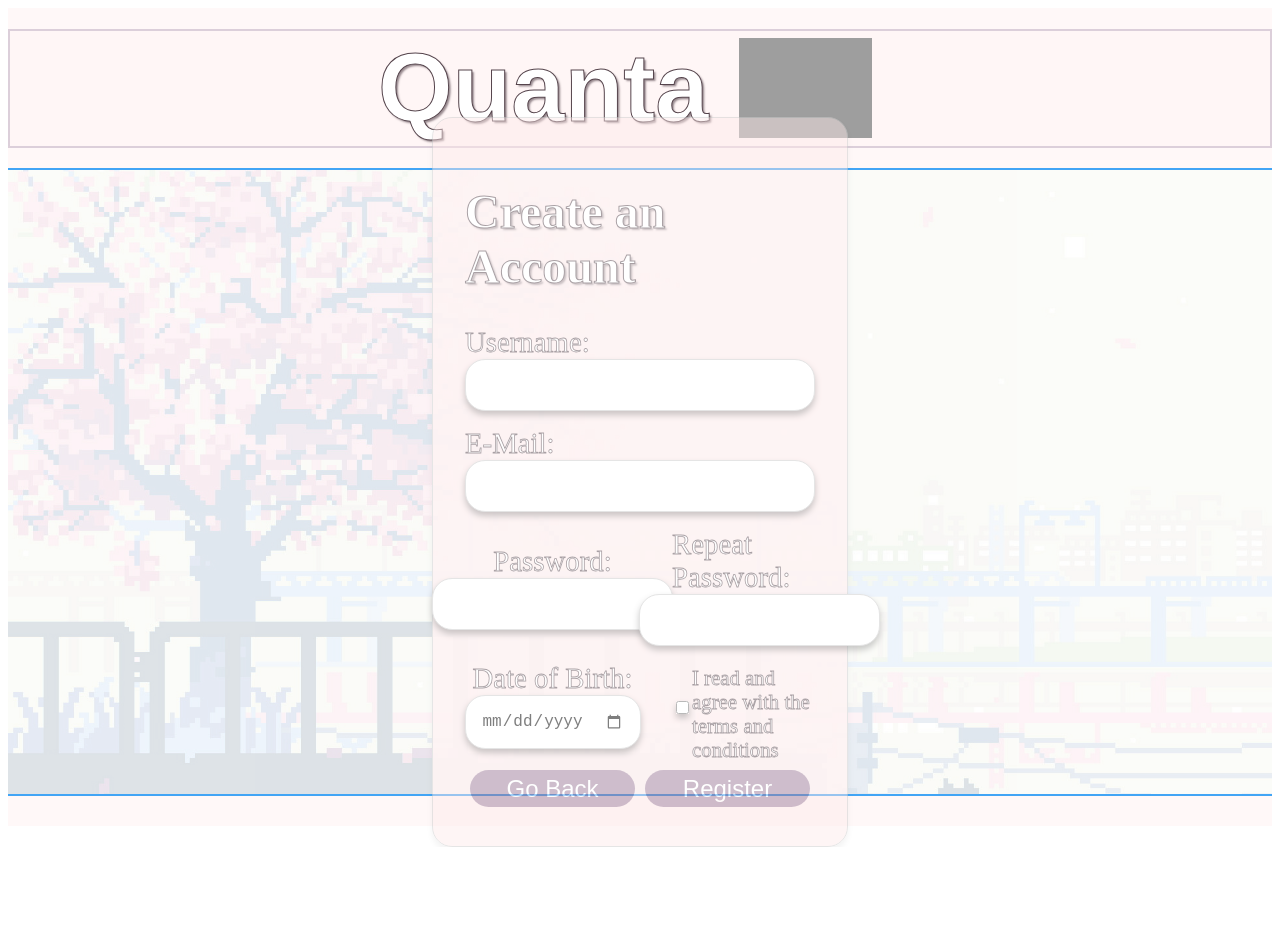
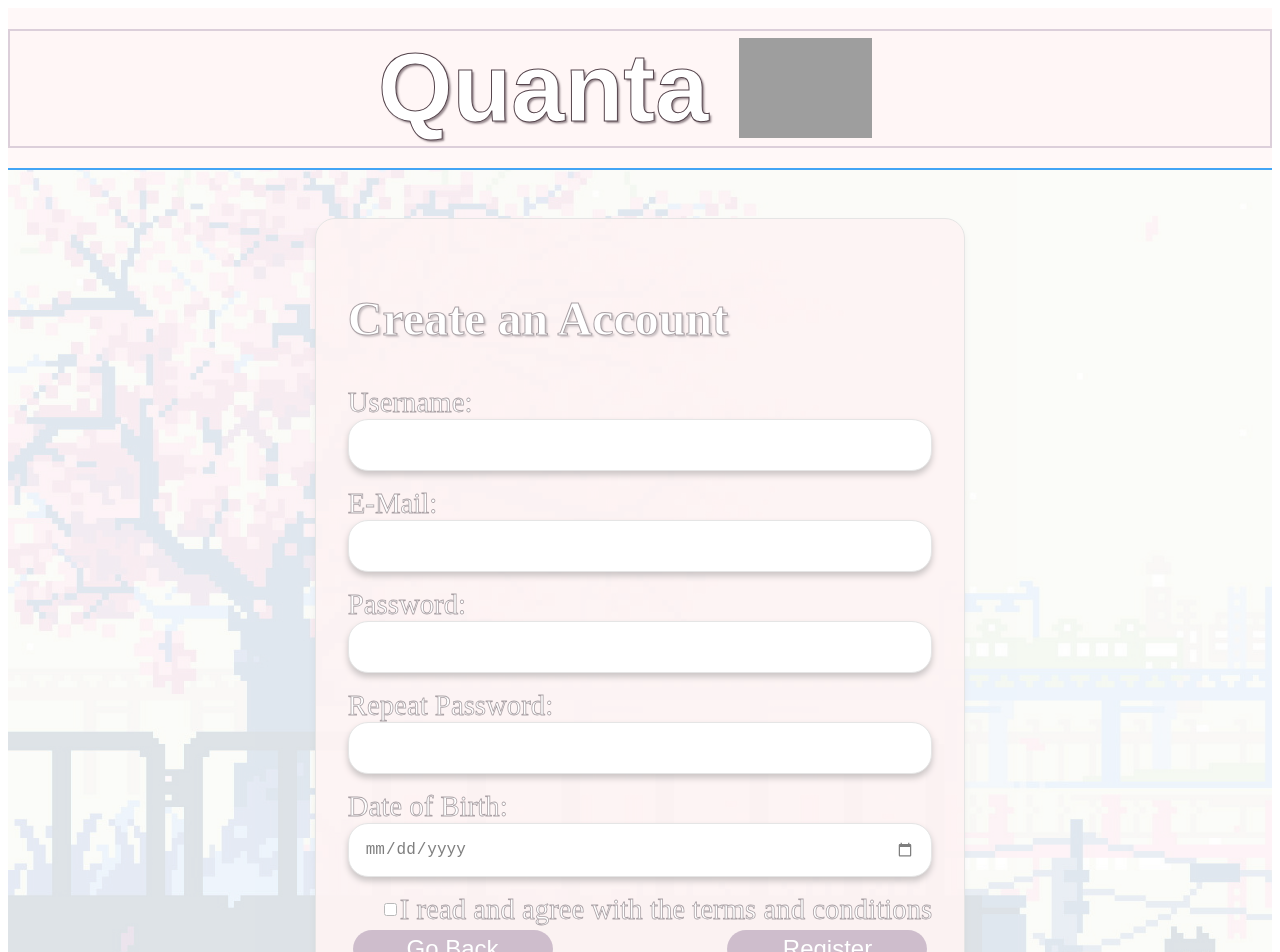
Before and after one commit to koteczki01/time_management_web_app, a Nuxt app in the folder frontend/: page /signup in a window 1280 px wide. Shown: the top 952 px of the page. Before the commit the page ends 847 px from the top, so only its background shows below. Built offline with nearby package versions, Linux system fonts and the light colour scheme; grey boxes are pictures that could not be loaded.

Commit message:
Poprawki w stylowaniu i layoucie

```diff
--- a/frontend/layouts/user.vue
+++ b/frontend/layouts/user.vue
@@ -2,7 +2,7 @@
   <div class="top-bar">
     <div class="center-top-bar">
       <h1>Quanta</h1>
-      <img src="public/image.png" alt="Quanta logo" class="logo" />
+      <img src="public/image.png" alt="Quanta logo" class="logo">
     </div>
   </div>
   <div class="auth-container">
@@ -10,13 +10,11 @@
       <slot />
     </div>
   </div>
-  <footer></footer>
 </template>
 
 <style scoped>
 .auth-container {
   opacity: 0.5;
-  height: 78vh;
   display: flex;
   background-image: url('public/background.jpg');
   background-size: cover;
@@ -58,13 +56,13 @@ footer{
   background-color: #FFF8F8;
   border-top: 2px solid #42A5F5;
 }
+
 .auth-card {
   display: flex;
+  margin: 48px 0px;
   flex-direction: column;
   align-items: center;
   justify-content: center;
-  width: 350px;
-  height: 83vh;
   background-color: #FEEAEAEA;
   padding: 2rem;
   border-radius: 20px;
--- a/frontend/pages/signin.vue
+++ b/frontend/pages/signin.vue
@@ -7,10 +7,16 @@ definePageMeta({
 <template>
   <h1>Log in</h1>
   <form class="auth-form">
-    <label for="user">User:</label>
-    <input type="text" id="user" required>
-    <label for="password">Password:</label>
-    <input type="password" id="password" required>
+    <div class="form-group">
+      <label for="user">User:</label>
+      <input id="user" type="text" required>
+    </div>
+
+    <div class="form-group">
+      <label for="password">Password:</label>
+      <input id="password" type="password" required>
+    </div>
+
     <div class="links">
       <a href="#" class="forgot-password">Forgot Password?</a>
       <a href="#" class="create-account">Create an account!</a>
@@ -30,9 +36,14 @@ definePageMeta({
   width: 100%;
 }
 
+.form-group {
+  margin-bottom: 1rem;
+}
+
 input {
-  margin-bottom: 1rem;
+  box-sizing: border-box;
   padding: 1rem;
+  width: 100%;
   border: 1px solid #ccc;
   border-radius: 20px;
   font-size: 1rem;
@@ -46,7 +57,8 @@ input {
   margin-bottom: 2rem;
 }
 
-.forgot-password, .create-account {
+.forgot-password,
+.create-account {
   color: #887398;
   font-size: 0.8rem;
 }
@@ -75,7 +87,7 @@ h1 {
   text-shadow: 2px 2px 2px rgb(85, 68, 76, 0.6);
 }
 
-label{
+label {
   color: #fff;
   font-size: 1.8rem;
   -webkit-text-stroke: 0.8px rgb(85, 68, 76);
--- a/frontend/pages/signup.vue
+++ b/frontend/pages/signup.vue
@@ -5,37 +5,49 @@ definePageMeta({
 </script>
 
 <template>
+  <section>
     <h1>Create an Account</h1>
     <form class="auth-form">
-    <label>Username:</label>
-    <input type="text" required />
-    <label>E-Mail:</label>
-    <input type="text" required />
-    <div class="pass-form">
-      <div class="password-container">
-        <label>Password:</label>
-        <input type="password" id="password" required />
+      <div class="form-group">
+        <label for="username">Username:</label>
+        <input id="username" type="text" required>
       </div>
-      <div class="password-container">
-        <label>Repeat Password:</label>
-        <input type="password" id="repeat-password" required />
+
+      <div class="form-group">
+        <label for="email">E-Mail:</label>
+        <input id="email" type="text" required>
       </div>
+
+      <div class="form-group">
+        <label for="password">Password:</label>
+        <input id="password" type="password" required="true">
       </div>
-    <div class="pass-form">
-      <div class="date-birth">
-        <label>Date of Birth:</label>
-        <input type="date">
+
+      <div class="form-group">
+        <label for="repeat-password">Repeat Password:</label>
+        <input id="repeat-password" type="password" required>
       </div>
-      <div class="checkbox-container flex items-center">
-        <input type="checkbox" id="agree-terms">
-        <label for="agree-terms" class="text">I read and agree with the terms and conditions</label>
+
+      <div class="form-group">
+        <label for="dob">Date of Birth:</label>
+        <input id="dob" type="date">
       </div>
+
+      <div class="checkbox-container">
+        <input id="agree-terms" type="checkbox">
+        <label for="agree-terms">I read and agree with the terms and conditions</label>
       </div>
-    <div class="login-button-container">
-      <button type="submit" class="login-button">Go Back</button>
-      <button type="submit" class="login-button">Register</button>
+
+      <div class="button-container">
+        <button type="submit">
+          Go Back
+        </button>
+        <button type="submit">
+          Register
+        </button>
       </div>
     </form>
+  </section>
 </template>
 
 <style scoped>
@@ -44,19 +56,29 @@ definePageMeta({
   flex-direction: column;
   width: 100%;
 }
-input {
+
+.form-group {
   margin-bottom: 1rem;
+}
+
+input[type="text"],
+input[type="password"],
+input[type="date"] {
+  box-sizing: border-box;
   padding: 1rem;
+  width: 100%;
   border: 1px solid #ccc;
   border-radius: 20px;
   font-size: 1rem;
   box-shadow: 0 4px 6px rgba(0, 0, 0, 0.4);
 }
-.forgot-password, .create-account {
-  color: #887398;
-  font-size: 0.8rem;
+
+.button-container {
+  display: flex;
+  justify-content: space-between;
 }
-.login-button {
+
+button {
   padding: 0.3rem;
   width: 200px;
   border: none;
@@ -67,51 +89,23 @@ input {
   font-size: 1.5rem;
   margin: 0.3rem;
 }
-.login-button-container {
-  display: flex;
-  align-items: center;
-  justify-content: center;
-}
+
 h1 {
   color: #fff;
   font-size: 3rem;
   -webkit-text-stroke: 1px rgb(85, 68, 76);
   text-shadow: 2px 2px 2px rgb(85, 68, 76, 0.6);
 }
+
 label {
   color: #fff;
   font-size: 1.8rem;
   -webkit-text-stroke: 0.8px rgb(85, 68, 76);
 }
-.pass-form {
-  display: flex;
-  flex-direction: row;
-  align-items: center;
-}
-.date-birth {
-  display: flex;
-  flex-direction: column;
-  align-items: center;
-  width: 50%;
-}
-.password-container {
-  display: flex;
-  flex-direction: column;
-  width: 50%;
-  align-items: center;
-  justify-content: center;
-  margin-right: 2rem;
-}
 
 .checkbox-container {
   display: flex;
-  width: 50%;
   align-items: center;
-  justify-content: flex-start;
   margin-left: 2rem;
 }
-
-.text {
-  font-size: 1.3rem;
-}
 </style>
```
Lines whose indentation alone changed are shown as unchanged.
